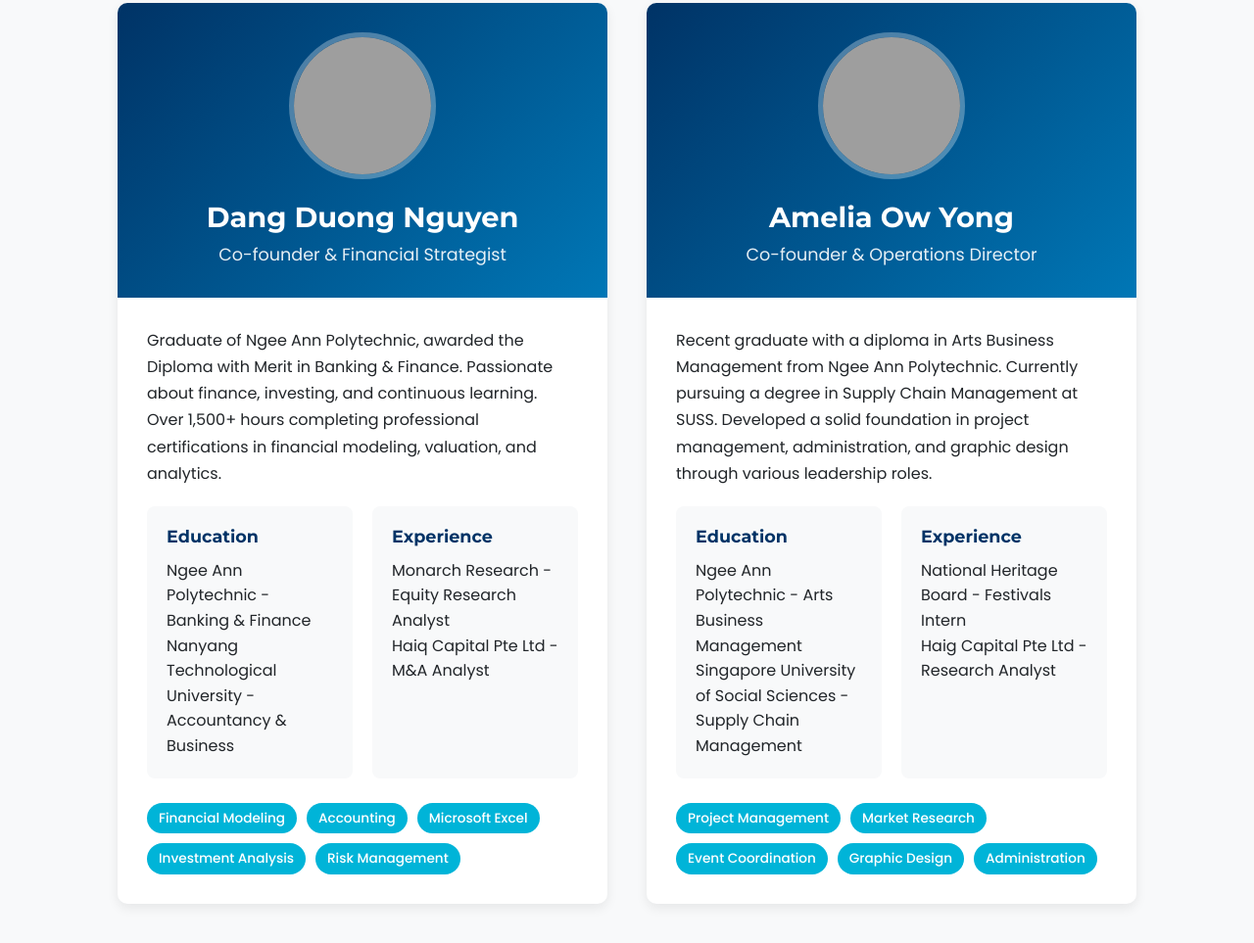
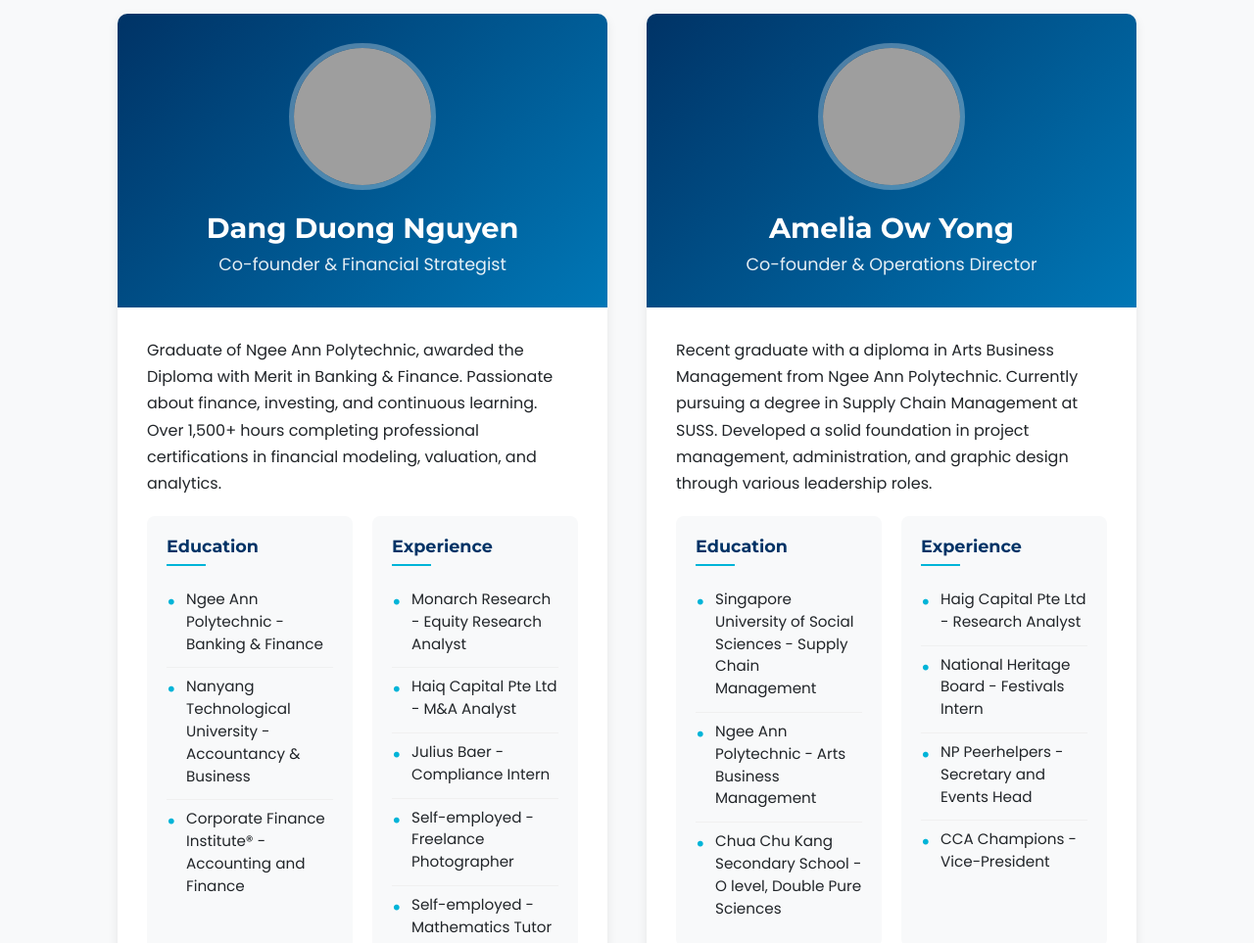
Before and after one commit to dangduong2607/truva, a plain HTML site: page index.html in a window 1280 px wide. Shown: the part 1837-2800 px from the top of the page at 98% size. Drawn offline with Linux system fonts and the light colour scheme; grey boxes are pictures that could not be loaded.

Commit message:
Update index.html

```diff
--- a/index.html
+++ b/index.html
@@ -225,6 +225,13 @@
       color: var(--gray);
     }
 
+    .stat-subtext {
+      font-size: 0.9rem;
+      color: var(--secondary);
+      display: block;
+      margin-top: 5px;
+    }
+
     /* Sections */
     section {
       padding: 80px 0;
@@ -377,8 +384,48 @@
 
     .detail-card h4 {
       color: var(--primary);
-      margin-bottom: 10px;
+      margin-bottom: 15px;
       font-size: 1.1rem;
+      position: relative;
+      padding-bottom: 8px;
+    }
+
+    .detail-card h4::after {
+      content: '';
+      position: absolute;
+      bottom: 0;
+      left: 0;
+      width: 40px;
+      height: 2px;
+      background-color: var(--accent);
+    }
+
+    .detail-list {
+      list-style: none;
+      padding: 0;
+      margin: 0;
+    }
+
+    .detail-list li {
+      padding: 8px 0;
+      position: relative;
+      padding-left: 20px;
+      font-size: 0.95rem;
+      line-height: 1.5;
+    }
+
+    .detail-list li::before {
+      content: '•';
+      position: absolute;
+      left: 0;
+      color: var(--accent);
+      font-weight: bold;
+      font-size: 1.2rem;
+    }
+
+    .detail-list li:not(:last-child) {
+      border-bottom: 1px solid #f0f0f0;
+      padding-bottom: 12px;
     }
 
     .skills-list {
@@ -693,6 +740,16 @@
       .section-header h2 {
         font-size: 2rem;
       }
+
+      .stat-item {
+        min-width: 45%;
+      }
+    }
+
+    @media (max-width: 480px) {
+      .stat-item {
+        min-width: 100%;
+      }
     }
   </style>
 </head>
@@ -744,8 +801,8 @@
         <div class="stat-label">Verification Accuracy</div>
       </div>
       <div class="stat-item">
-        <div class="stat-number">250K+</div>
-        <div class="stat-label">Potential Fraud Prevention</div>
+        <div class="stat-number">$50k+</div>
+        <div class="stat-label">Estimated savings per fraud prevented</div>
       </div>
     </div>
   </section>
@@ -763,7 +820,6 @@
           <p>TRUVA (Talent Rating Universal Verification Agency) is Singapore's first blockchain-powered private agency dedicated to verifying the background, skills, and reputations of foreign workers.</p>
           <p>Inspired by Jane Lee's story, we are committed to building a safer and more ethical manpower system where trust is earned, documented, and shared.</p>
           <p>Our goal is to protect employers and uplift trustworthy workers through dynamic, data-driven ratings, creating a transparent ecosystem where credibility is the standard, not the exception.</p>
-          <p>Through our three-layered verification system and blockchain-secured reputation scores, we're transforming how Singapore hires foreign talent.</p>
           <a href="#enquiry" class="btn btn-primary" style="margin-top: 20px;">Contact Us</a>
         </div>
         <div class="about-image">
@@ -801,14 +857,22 @@
             <div class="founder-details">
               <div class="detail-card">
                 <h4>Education</h4>
-                <p>Ngee Ann Polytechnic - Banking & Finance</p>
-                <p>Nanyang Technological University - Accountancy & Business</p>
+                <ul class="detail-list">
+                  <li>Ngee Ann Polytechnic - Banking & Finance</li>
+                  <li>Nanyang Technological University - Accountancy & Business</li>
+                  <li>Corporate Finance Institute® - Accounting and Finance</li>
+                </ul>
               </div>
 
               <div class="detail-card">
                 <h4>Experience</h4>
-                <p>Monarch Research - Equity Research Analyst</p>
-                <p>Haiq Capital Pte Ltd - M&A Analyst</p>
+                <ul class="detail-list">
+                  <li>Monarch Research - Equity Research Analyst</li>
+                  <li>Haiq Capital Pte Ltd - M&A Analyst</li>
+                  <li>Julius Baer - Compliance Intern</li>
+                  <li>Self-employed - Freelance Photographer</li>
+                  <li>Self-employed - Mathematics Tutor</li>
+                </ul>
               </div>
             </div>
 
@@ -841,14 +905,21 @@
             <div class="founder-details">
               <div class="detail-card">
                 <h4>Education</h4>
-                <p>Ngee Ann Polytechnic - Arts Business Management</p>
-                <p>Singapore University of Social Sciences - Supply Chain Management</p>
+                <ul class="detail-list">
+                  <li>Singapore University of Social Sciences - Supply Chain Management</li>
+                  <li>Ngee Ann Polytechnic - Arts Business Management</li>
+                  <li>Chua Chu Kang Secondary School - O level, Double Pure Sciences</li>
+                </ul>
               </div>
 
               <div class="detail-card">
                 <h4>Experience</h4>
-                <p>National Heritage Board - Festivals Intern</p>
-                <p>Haig Capital Pte Ltd - Research Analyst</p>
+                <ul class="detail-list">
+                  <li>Haig Capital Pte Ltd - Research Analyst</li>
+                  <li>National Heritage Board - Festivals Intern</li>
+                  <li>NP Peerhelpers - Secretary and Events Head</li>
+                  <li>CCA Champions - Vice-President</li>
+                </ul>
               </div>
             </div>
 
@@ -986,9 +1057,17 @@
           </div>
         </div>
         <div class="faq-item">
-          <div class="faq-question">How does TRUVA use blockchain technology?</div>
+          <div class="faq-question">How does TRUVA help prevent fraud?</div>
           <div class="faq-answer">
-            <p>All verified records are stored on tamper-proof blockchain systems such as Ethereum or Polygon via platforms like OpenCerts or Accredible. This ensures that once credentials are verified, they cannot be altered or forged, creating a permanent record of authenticity.</p>
+            <p>TRUVA prevents fraud by:</p>
+            <ul>
+              <li>Verifying credentials directly with issuing institutions</li>
+              <li>Maintaining a blockchain-secured record of qualifications</li>
+              <li>Tracking employment history across multiple employers</li>
+              <li>Providing a reputation rating that evolves based on verified data</li>
+              <li>Maintaining a fraud blacklist of known offenders</li>
+            </ul>
+            <p>This comprehensive approach prevents fraudulent claims before they occur, saving employers an estimated $50k+ per fraud incident.</p>
           </div>
         </div>
         <div class="faq-item">
```
